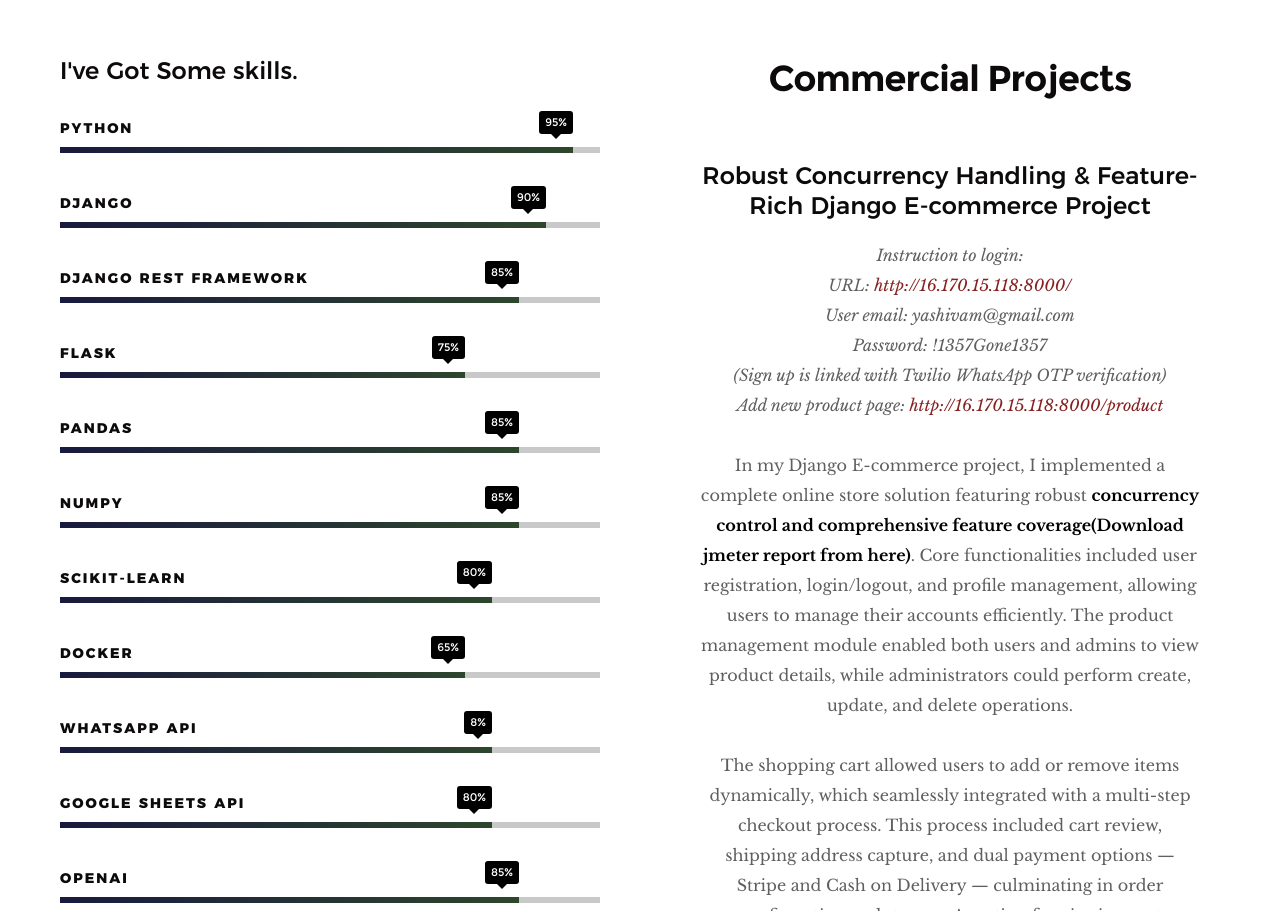
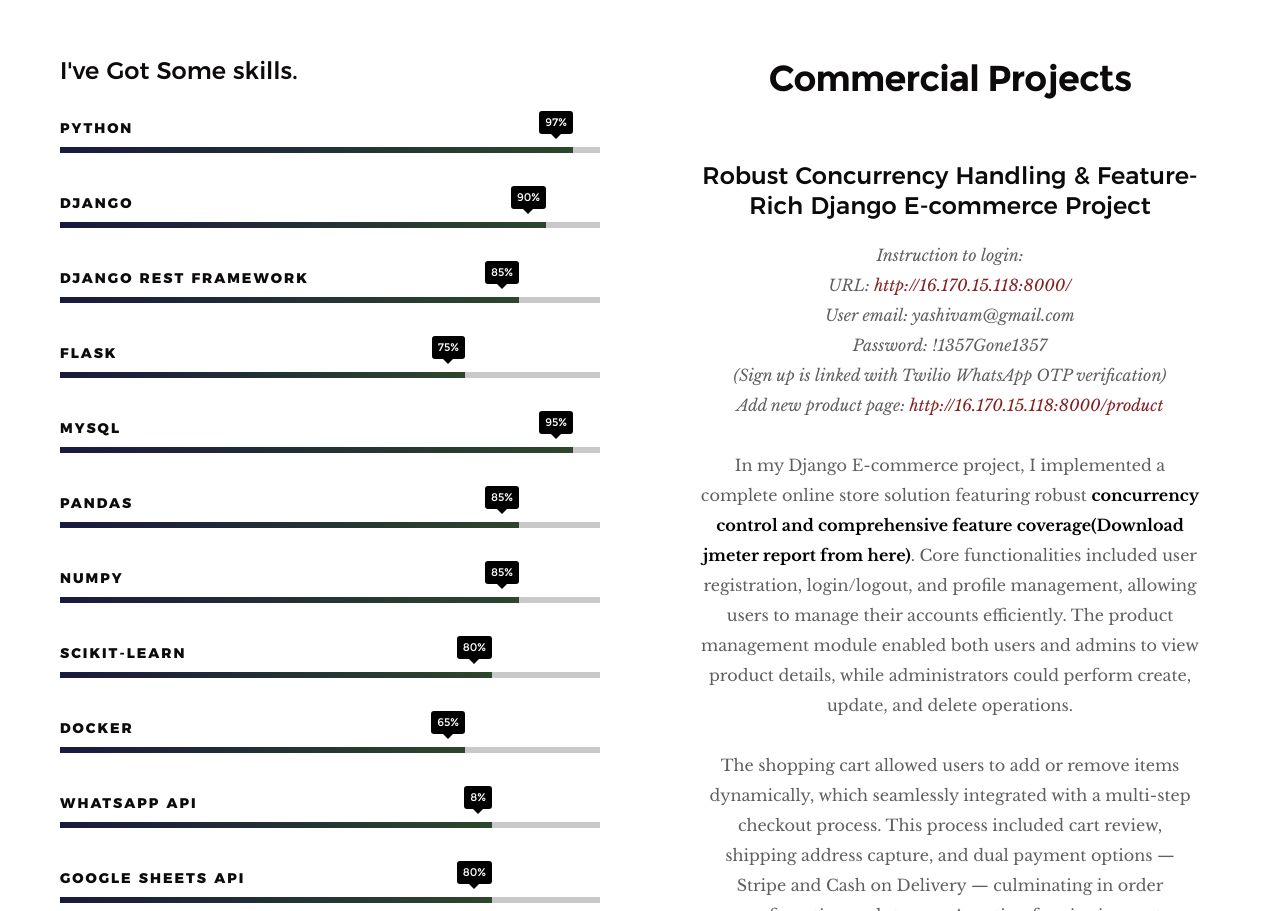
Before and after one commit to yashzob/portfolio, a plain HTML site: page index.html in a window 1280 px wide. Shown: the part 1359-2270 px from the top of the page. Drawn offline with Linux system fonts and the light colour scheme.

Commit message:
updated on 9th july

```diff
--- a/index.html
+++ b/index.html
@@ -157,7 +157,7 @@
 
 <ul class="skill-bars">
     <li>
-        <div class="progress percent95"><span>95%</span></div>
+        <div class="progress percent95"><span>97%</span></div>
         <strong>Python</strong>
     </li>
     <li>
@@ -172,7 +172,10 @@
         <div class="progress percent75"><span>75%</span></div>
         <strong>Flask</strong>
     </li>
-
+    <li>
+        <div class="progress percent95"><span>95%</span></div>
+        <strong>MySQL</strong>
+    </li>
     <li>
         <div class="progress percent85"><span>85%</span></div>
         <strong>Pandas</strong>
```
